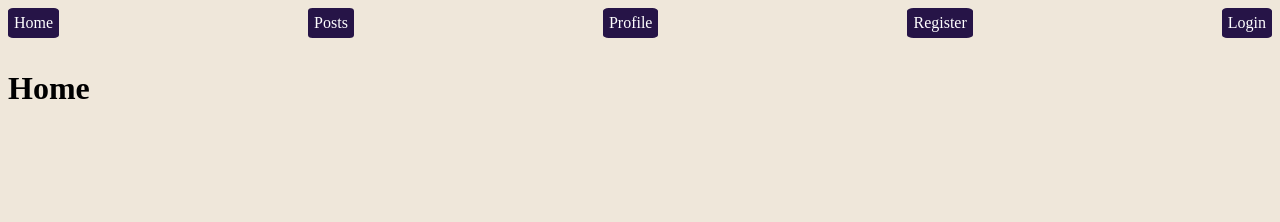
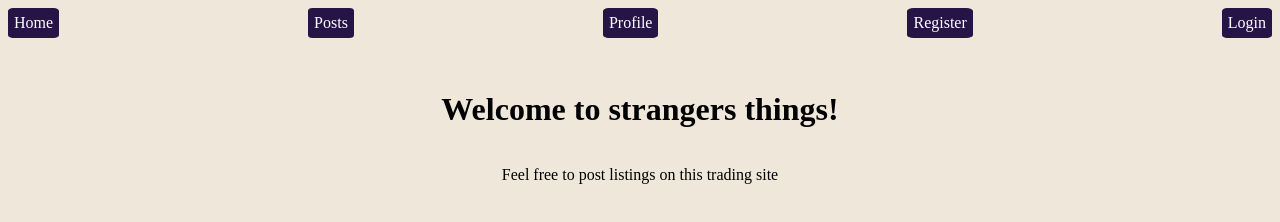
Before and after one commit to Elpidio-Julian/strangers-things, a React app: page / in a window 1280 px wide. Built offline with nearby package versions, Linux system fonts and the light colour scheme; no server answers.

Commit message:
added some css to home

```diff
--- a/src/components/Home.js
+++ b/src/components/Home.js
@@ -2,7 +2,12 @@ import React from 'react';
 
 const Home = () => {
     return (
-        <h1>Home</h1>
+    <div>
+        <div className='homeDiv'>
+            <h1>Welcome to strangers things!</h1>
+            <p>Feel free to post listings on this trading site</p>
+        </div>
+    </div>
     )
 }
 
--- a/src/style.css
+++ b/src/style.css
@@ -86,3 +86,8 @@ nav {
     background-color: #969AC5;
     align-items: center;
 }
+.homeDiv {
+    display: flex;
+    flex-direction: column;
+    align-items: center;
+}
```
